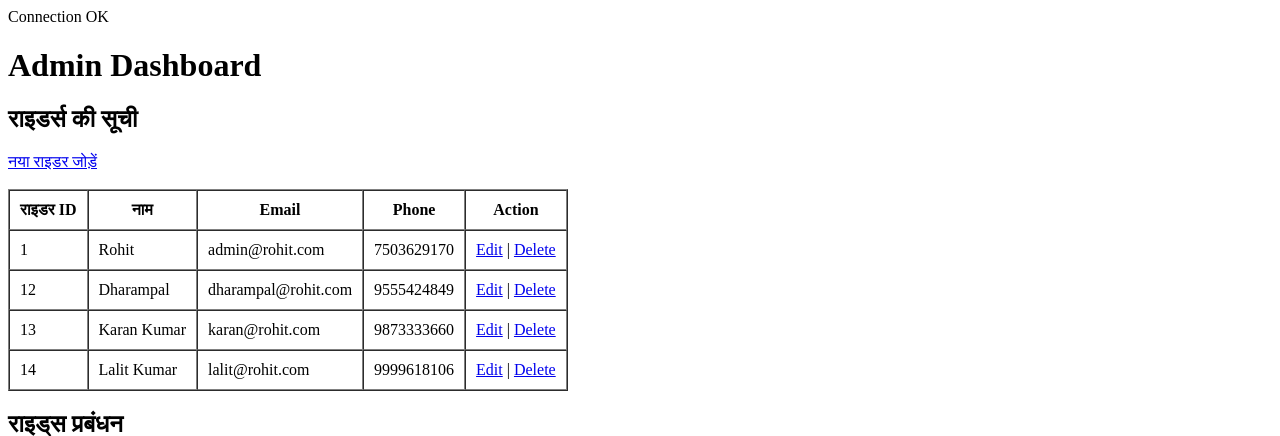
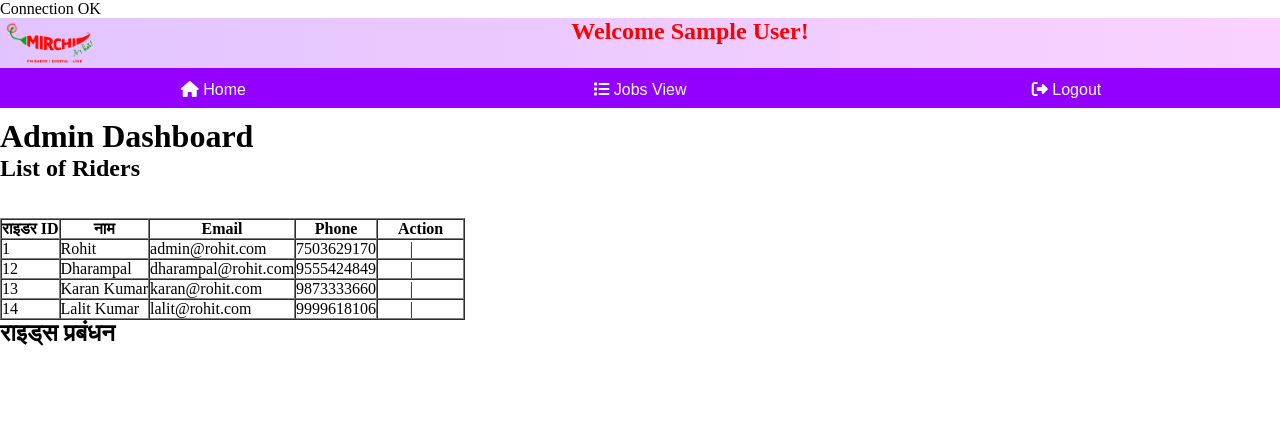
Before and after one commit to pahalwar01/Conveyance-management, a PHP site: page /user_1/admin_dashboard.php in a window 1280 px wide. Shown: the top 436 px of the page. Run offline with PHP 8.4, Linux system fonts and the light colour scheme; the visitor is signed in with stand-in values (Sample User, id 1); data comes from the database, SQL or seed files in the repository.

Commit message:
Update admin_dashboard.php

```diff
--- a/user_1/admin_dashboard.php
+++ b/user_1/admin_dashboard.php
@@ -1,5 +1,4 @@
 <?php
-session_start();
 include '../connection.php';
 
 // Fetch all riders
@@ -7,15 +6,70 @@
 $result = $conn->query($sql);
 ?>
 
+
+
+<?php
+session_start();
+
+$user = $_SESSION['admin_name'];
+
+// यदि यूजर लॉगिन नहीं है, तो उसे लॉगिन पेज पर रिडायरेक्ट करें
+if (!isset($_SESSION['admin_id'])) {
+    header("Location: logout.php");
+    exit();
+}
+
+// डैशबोर्ड कंटेंट
+// echo "<h1>स्वागत है, " . $_SESSION['admin_name'] . "!</h1>";
+// echo "<p>यह आपका डैशबोर्ड है।</p>";
+// echo '<a href="logout.php">लॉगआउट</a>';
+?>
+
 <!DOCTYPE html>
 <html lang="en">
 <head>
     <meta charset="UTF-8">
+    <meta name="viewport" content="width=device-width, initial-scale=1.0">
     <title>Admin Dashboard</title>
+    <link rel="stylesheet" href="css/style.css">
+    <link rel="icon" type="image/x-icon" href="../../img/logo.png">
+    <link rel="preconnect" href="https://fonts.googleapis.com">
+    <link rel="preconnect" href="https://fonts.gstatic.com" crossorigin>
+    <link href="https://fonts.googleapis.com/css2?family=Ubuntu:ital,wght@0,300;0,400;0,500;0,700;1,300;1,400;1,500;1,700&display=swap" rel="stylesheet">
+    <link rel="stylesheet" href="https://cdnjs.cloudflare.com/ajax/libs/animate.css/4.1.1/animate.min.css"/>
+    <link rel="stylesheet" href="https://cdnjs.cloudflare.com/ajax/libs/font-awesome/6.5.2/css/all.min.css" integrity="sha512-SnH5WK+bZxgPHs44uWIX+LLJAJ9/2PkPKZ5QiAj6Ta86w+fsb2TkcmfRyVX3pBnMFcV7oQPJkl9QevSCWr3W6A==" crossorigin="anonymous" referrerpolicy="no-referrer" />
+
+
 </head>
 <body>
+    <!--header coding start-->
+    <div class="row">
+        <header class="col-12">
+            <div>
+                <img src="../../img/logo.png" alt="logo" id="logo">
+            </div>
+
+            <h2><center style="height: 50px; text-align: center; color: red;"><span id="profile_name"><?php echo "<h4>Welcome " . $_SESSION['admin_name'] . "!</h4>"; ?></span></center></h2>
+
+        </header>
+    </div>
+    <!--header coding end-->
+
+    <!--Navigation coding start-->
+    <div class="row">
+        <nav class="col-12">
+            <ul>
+                <li class="col-4"><a href="admin_dashboard.php"><i class="fas fa-home"></i> Home</a></li>
+                <li class="col-4" id="jobview"><a href="#"><i class="fas fa-list"></i> Jobs View</a></li>
+                <li class="col-4" id="logout"><a href="#"><p id="logout_text"><i class="fa-solid fa-right-from-bracket"></i> <?php echo '<a href="logout.php">Logout</a>'; ?> </p></a></li>
+            </ul>
+        </nav>
+    </div>
+    <!--Navigation coding end-->
+
+
     <h1>Admin Dashboard</h1>
-    <h2>राइडर्स की सूची</h2>
+    <h2>List of Riders</h2>
 
     <!-- Add Rider Button -->
     <a href="add_rider.php">नया राइडर जोड़ें</a>
```
